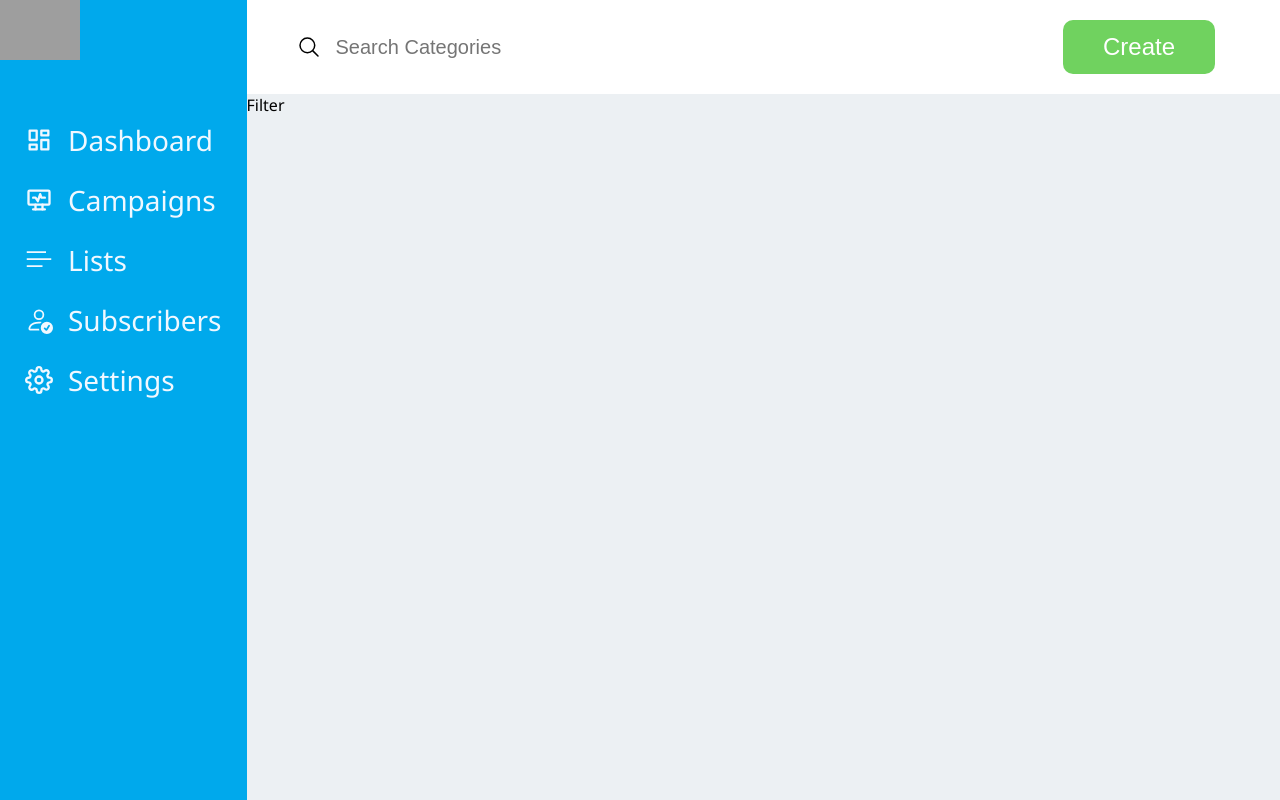
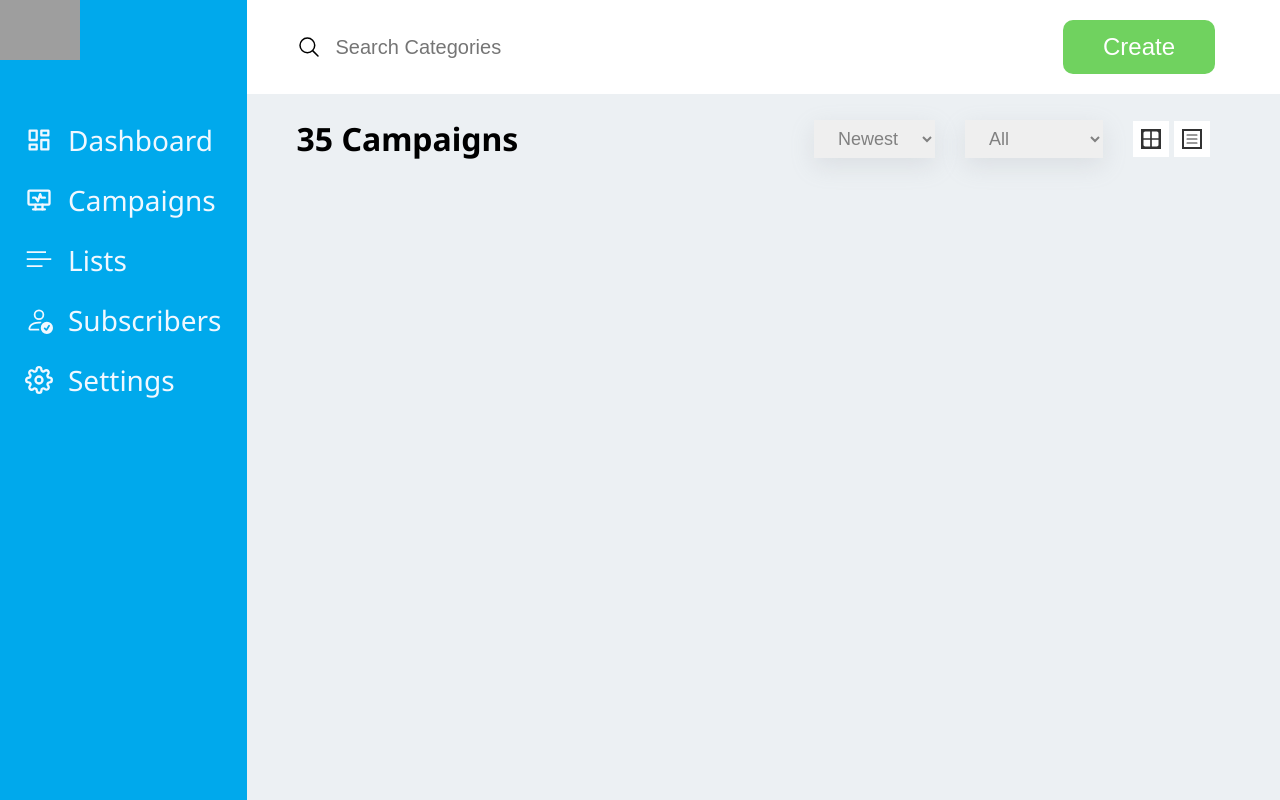
Before and after one commit to DevFariz/task-manager, a React (Create React App) app: page / in a window 1280 px wide. Built offline with nearby package versions, Linux system fonts and the light colour scheme; grey boxes are pictures that could not be loaded; the HTML template or start-up script is replaced by a standard one.

Commit message:
feat: add Filter block

```diff
--- a/src/components/filter/Filter.css
+++ b/src/components/filter/Filter.css
@@ -0,0 +1,44 @@
+.filter-container{
+    padding: 25px 65px 25px 50px;
+    display: flex;
+    justify-content: space-between;
+    align-items: center;
+}
+
+.filter-left{
+    font-size: 32px;
+    line-height: 40px;
+    font-weight: 700;
+}
+
+.filter-right{
+    display: flex;
+    align-items: center;
+}
+
+.filter-select{
+    color: gray;
+    font-size: 18px;
+    padding: 8px 20px;
+    outline: none;
+    border: none;
+    margin-right: 30px;
+    box-shadow: rgba(149, 157, 165, 0.2) 0px 8px 24px;
+}
+
+.filter-btn{
+    display: flex;
+    justify-content: center;
+    align-items: center;
+    font-size: 20px;
+    background-color: #fff;
+    padding: 8px;
+    border: none;
+    cursor: pointer;
+    margin-right: 5px;
+    transition: .2s;
+}
+
+.filter-btn:hover{
+    background-color: #ededed;
+}
--- a/src/components/filter/Filter.js
+++ b/src/components/filter/Filter.js
@@ -1,10 +1,28 @@
-import React, { Component } from 'react';
-import "./Filter.css"
+import React, { Component } from "react";
+import {BsList} from "react-icons/bs"
+import {MdWindow} from "react-icons/md"
+import "./Filter.css";
 
 export default class Filter extends Component {
   render() {
     return (
-      <div>Filter</div>
-    )
+      <div className="filter-container">
+        <div className="filter-left">35 Campaigns</div>
+        <div className="filter-right">
+          <select className="filter-select" name="date">
+            <option value="newest">Newest</option>
+            <option value="oldest">Oldest</option>
+          </select>
+          <select className="filter-select" name="status">
+            <option value="all">All</option>
+            <option value="complete">Complete</option>
+            <option value="planning">Planning</option>
+            <option value="draft">Draft</option>
+          </select>
+          <button className="filter-btn"><MdWindow style={{"color": "white", "background": "black", "opacity": 0.8}}/></button>
+          <button className="filter-btn"><BsList style={{"border": "2px solid #000", "opacity": 0.8}}/></button>
+        </div>
+      </div>
+    );
   }
 }
```
